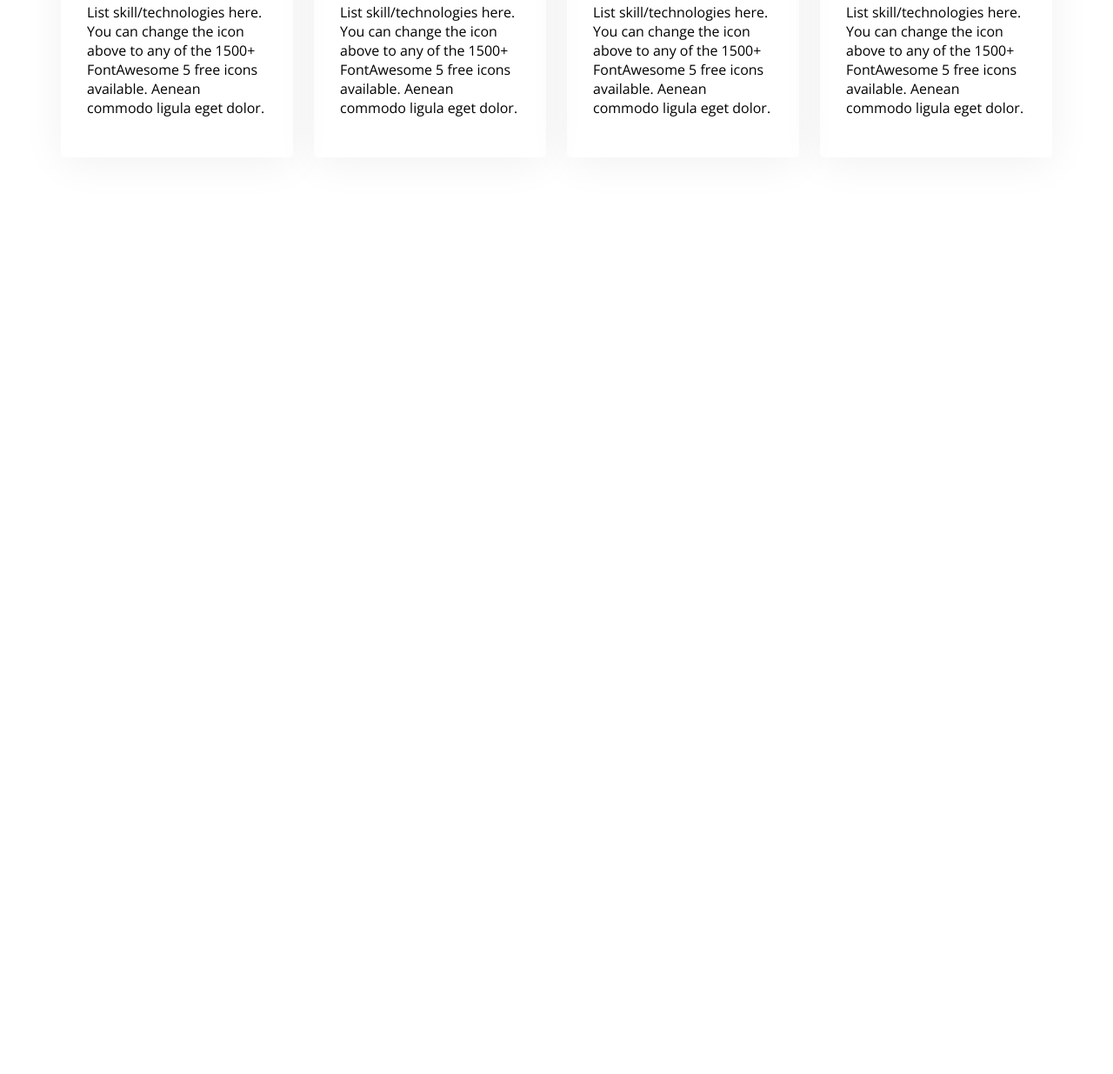
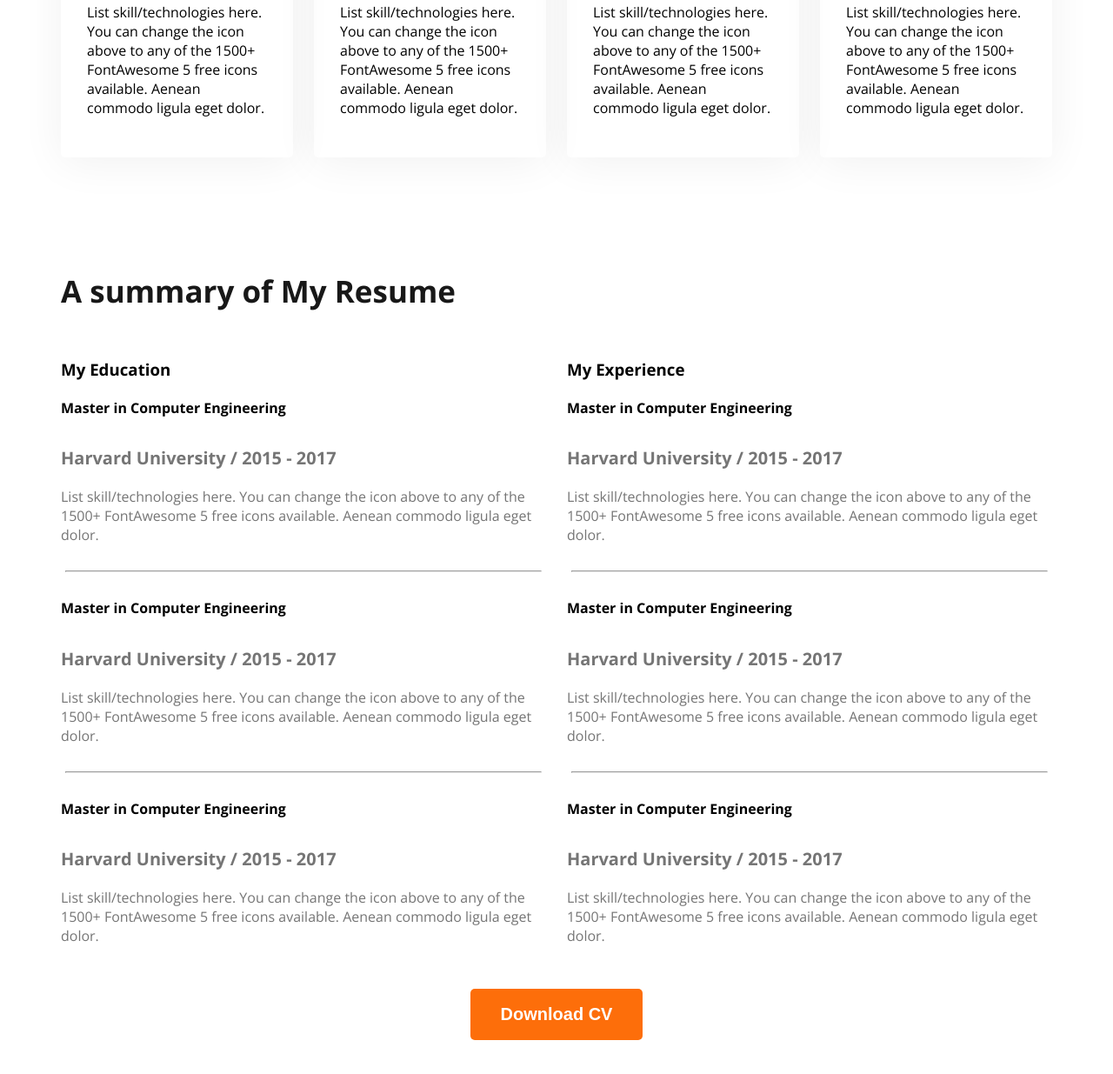
Before and after one commit to mahijamil/web-dev-portfolio, a plain HTML site: page index.html in a window 1280 px wide. Shown: the part 1962-3197 px from the top of the page at 87% size. Before the commit the page ends 2273 px from the top, so only its background shows below. Drawn offline with nearby package versions, Linux system fonts and the light colour scheme.

Commit message:
added section education and experience area

```diff
--- a/index.html
+++ b/index.html
@@ -86,10 +86,68 @@
                     <p class="skill-description">List skill/technologies here. You can change the icon above to any of the 1500+ FontAwesome 5 free icons available. Aenean commodo ligula eget dolor.</p>
                 </div>
             </div>
+         <section class="resume">
+            <h3 class="section-title">A summary of My Resume</h3>
+            <div class="resume-container">
+                <div class="resume-column">
+                    <h3 class="resume-column-title">My Education</h3>
+                    <div class="experience">
+                        <h4 class="experience-title">Master in Computer Engineering</h4>
+                        <h5 class="experience-sub-title">Harvard University / 2015 - 2017</h5>
+                        <div class="experience-description">List skill/technologies here. You can change the icon above
+                            to any of the 1500+ FontAwesome 5 free icons available. Aenean commodo ligula eget dolor.</div>
+                    </div>
+                    <hr>
+                    <div class="experience">
+                        <h4 class="experience-title">Master in Computer Engineering</h4>
+                        <h5 class="experience-sub-title">Harvard University / 2015 - 2017</h5>
+                        <div class="experience-description">List skill/technologies here. You can change the icon above
+                            to any of the 1500+ FontAwesome 5 free icons available. Aenean commodo ligula eget dolor.</div>
+                    </div>
+                    <hr>
+                    <div class="experience">
+                        <h4 class="experience-title">Master in Computer Engineering</h4>
+                        <h5 class="experience-sub-title">Harvard University / 2015 - 2017</h5>
+                        <div class="experience-description">List skill/technologies here. You can change the icon above
+                            to any of the 1500+ FontAwesome 5 free icons available. Aenean commodo ligula eget dolor.</div>
+                    </div>
+                </div>
+                <div class="resume-column">
+                    <h3 class="resume-column-title">My Experience</h3>
+                <div class="experience">
+                    <h4 class="experience-title">Master in Computer Engineering</h4>
+                    <h5 class="experience-sub-title">Harvard University / 2015 - 2017</h5>
+                    <div class="experience-description">List skill/technologies here. You can change the icon above
+                        to any of the 1500+ FontAwesome 5 free icons available. Aenean commodo ligula eget dolor.</div>
+                </div>
+                    <hr>
+
+                    <div class="experience">
+                        <h4 class="experience-title">Master in Computer Engineering</h4>
+                        <h5 class="experience-sub-title">Harvard University / 2015 - 2017</h5>
+                        <div class="experience-description">List skill/technologies here. You can change the icon above
+                            to any of the 1500+ FontAwesome 5 free icons available. Aenean commodo ligula eget dolor.</div>
+                    </div>
+                    <hr>
+
+                    <div class="experience">
+                        <h4 class="experience-title">Master in Computer Engineering</h4>
+                        <h5 class="experience-sub-title">Harvard University / 2015 - 2017</h5>
+                        <div class="experience-description">List skill/technologies here. You can change the icon above
+                            to any of the 1500+ FontAwesome 5 free icons available. Aenean commodo ligula eget dolor.</div>
+                    </div>
+
+                </div>
+            </div>
+            <div class="text-center resume-download-cv">
+                <button class="btn-primary">Download CV</button>
+            </div>
+
          </section>
     </main>
     <footer>
-
+        <div class="footer-column"></div>
+        <div class="footer-column"></div>
     </footer>
 </body>
 
--- a/style/portfolio.css
+++ b/style/portfolio.css
@@ -128,3 +128,22 @@ main{
     border-radius: 5px;
     box-shadow: 0px 6px 50px 0px  rgba(0, 0, 0, 0.06);
 }
+/* resume scetion styles*/
+.resume-container{
+    display: flex;
+    gap: 24px;
+}
+.experience-sub-title{
+    font-size: 20px;
+    font: 600;
+    margin-bottom: 20px;
+}
+.experience-description, .experience-sub-title{
+    color: #757575;
+}
+.resume hr{
+    margin: 30px 5px;
+}
+.resume-download-cv{
+        margin-top: 50px;
+}
```
